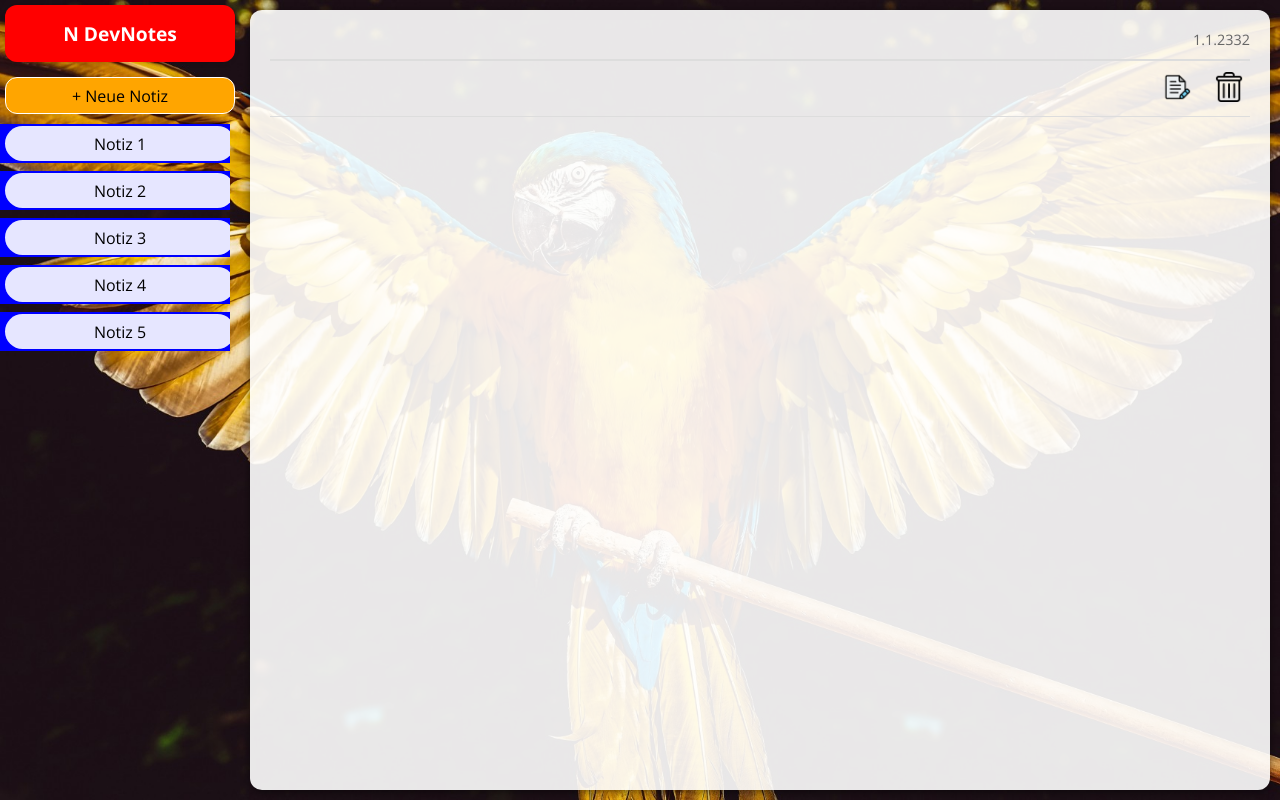
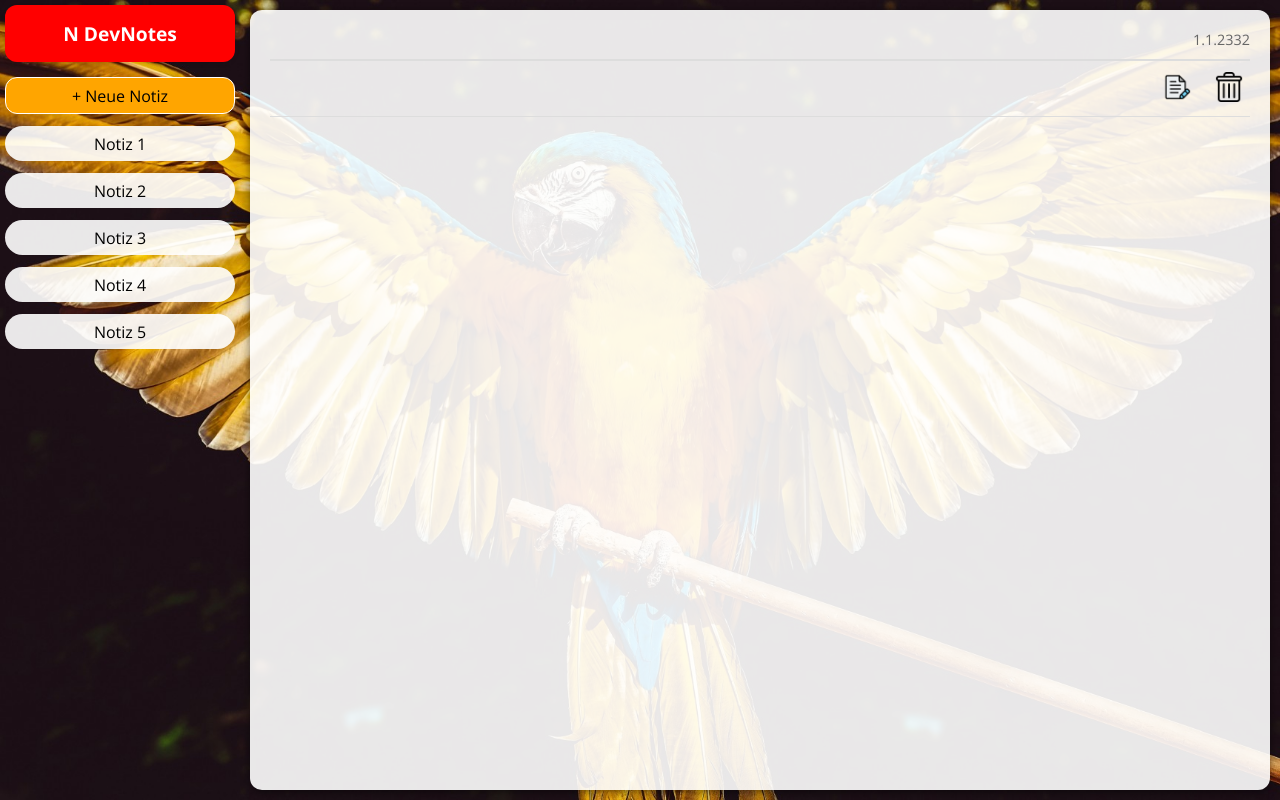
Before and after one commit to RandomCad/DevOps, a website: page papagei/index.html in a window 1280 px wide. Drawn offline with nearby package versions, Linux system fonts and the light colour scheme.

Commit message:
jetzt auch richtig

```diff
--- a/papagei/index.css
+++ b/papagei/index.css
@@ -39,7 +39,7 @@
 }
 
 .note_navigator_box {
-    width: calc(var(--note-navigator-with) - 10px);
+    width: var(--note-navigator-with);
     height: calc(100vw - 50px);
     display: flex;
     flex-direction: column;
@@ -77,7 +77,6 @@
     margin-top: 8px;
     padding: 2px 5px;
     cursor: pointer;
-    background-color: blue;
 }
 
 .note_navigator_bgdiv:hover {
```
